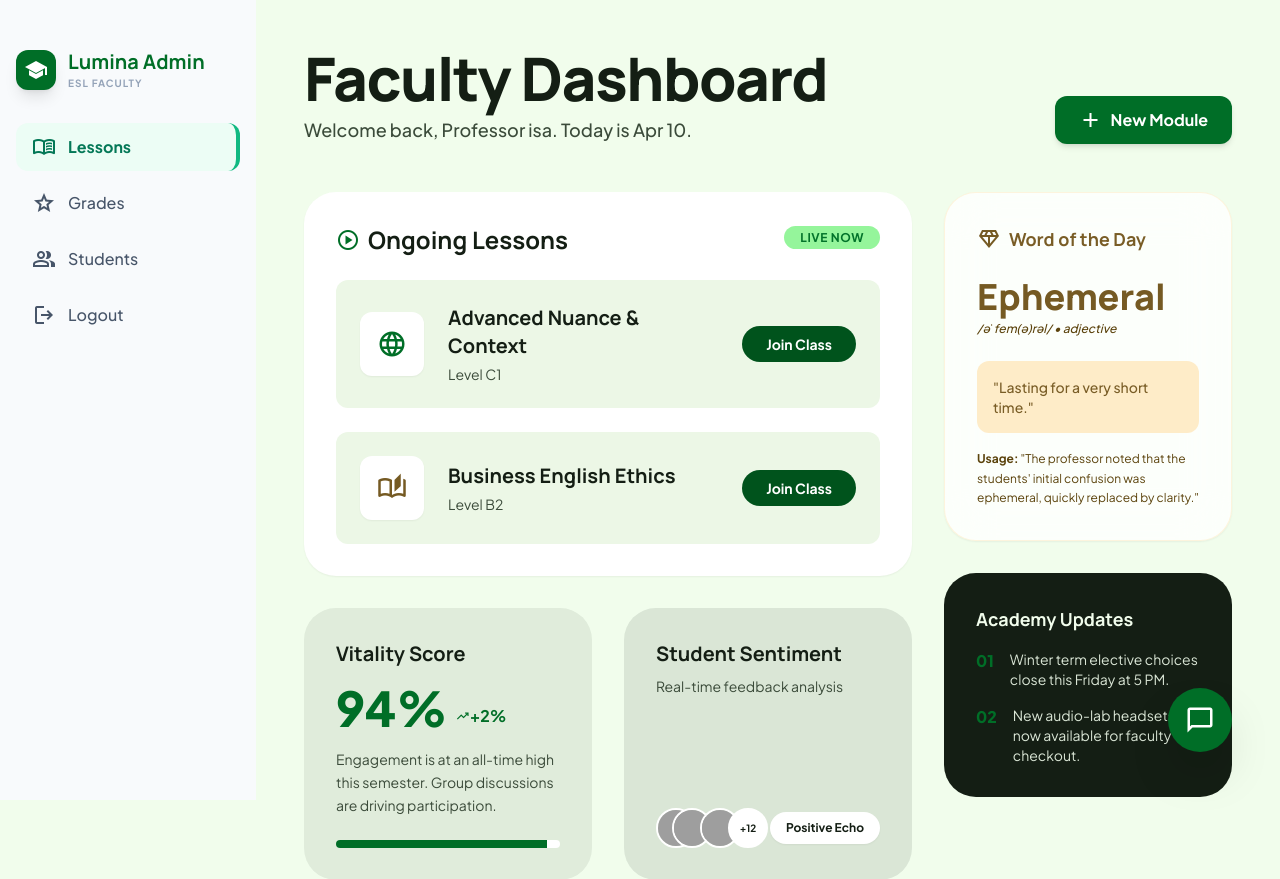
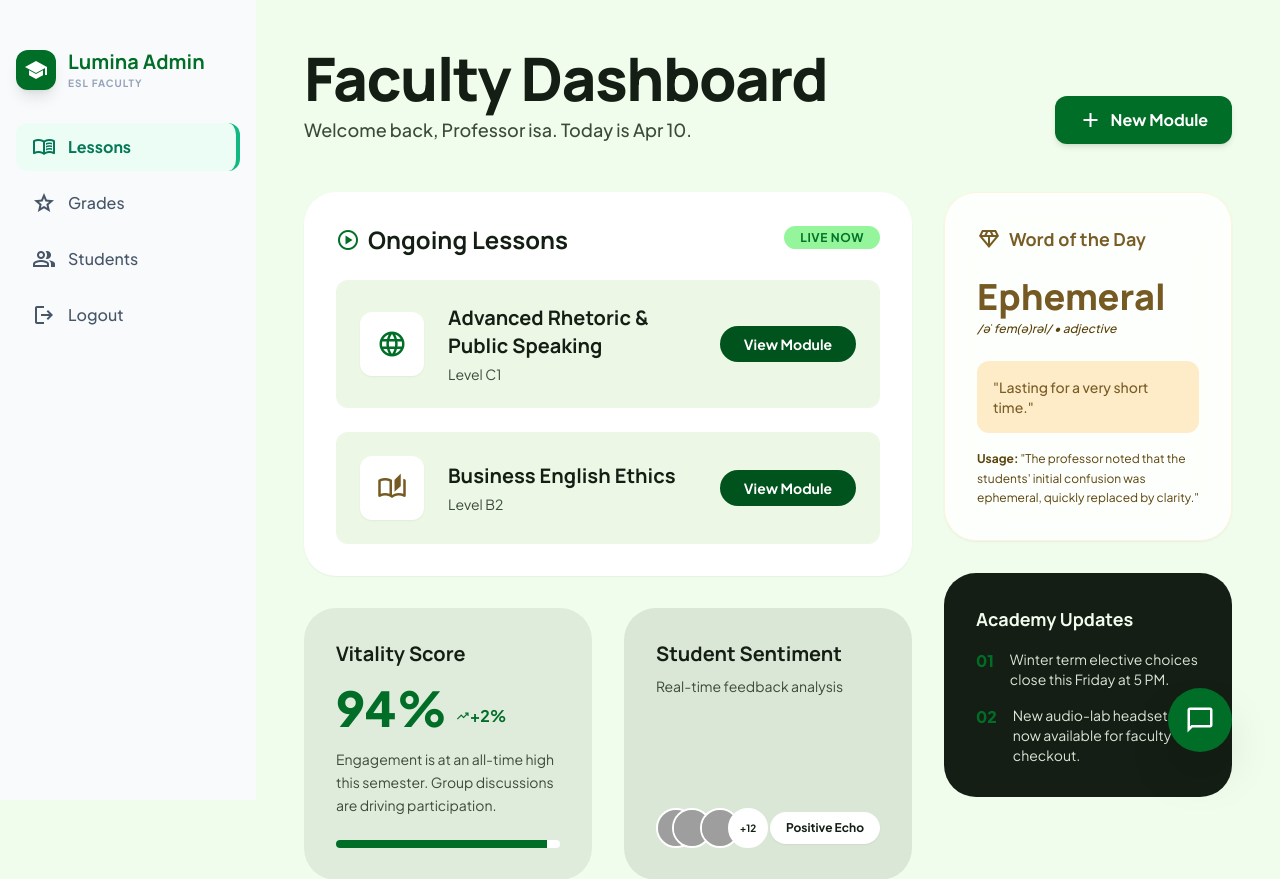
Before and after one commit to BlipBl0p/EmergingTrends_ESL_Website, a Django app: page /teachers/dashboard/ in a window 1280 px wide. Shown: the top 879 px of the page. Run offline with Django 5.2, Linux system fonts and the light colour scheme; a user stored in the database is signed in; style sheets or scripts are compiled from the project's sources; some libraries are stand-ins or nearby versions; grey boxes are pictures that could not be loaded.

Commit message:
linked up module

```diff
--- a/ESL_Website/esl_Teacher/templates/pages/teacher_dashboard.html
+++ b/ESL_Website/esl_Teacher/templates/pages/teacher_dashboard.html
@@ -175,13 +175,13 @@
                                         <span class="material-symbols-outlined text-3xl">language</span>
                                     </div>
                                     <div class="flex-1">
-                                        <h4 class="text-xl font-bold font-headline mb-1">Advanced Nuance &amp; Context
+                                        <h4 class="text-xl font-bold font-headline mb-1">Advanced Rhetoric &amp; Public Speaking
                                         </h4>
                                         <p class="text-on-surface-variant text-sm">Level C1</p>
                                     </div>
                                     <button
-                                        class="w-full sm:w-auto px-6 py-2 bg-on-primary-fixed-variant text-white rounded-full text-sm font-bold">Join
-                                        Class</button>
+                                        onclick="window.location.href='modules/'"
+                                        class="w-full sm:w-auto px-6 py-2 bg-on-primary-fixed-variant text-white rounded-full text-sm font-bold">View Module</button>
                                 </div>
                                 <div
                                     class="group flex flex-col sm:flex-row items-start sm:items-center gap-6 p-6 bg-surface-container-low rounded-xl transition-all hover:bg-surface-container duration-300">
@@ -194,8 +194,7 @@
                                         <p class="text-on-surface-variant text-sm">Level B2</p>
                                     </div>
                                     <button
-                                        class="w-full sm:w-auto px-6 py-2 bg-on-primary-fixed-variant text-white rounded-full text-sm font-bold">Join
-                                        Class</button>
+                                        class="w-full sm:w-auto px-6 py-2 bg-on-primary-fixed-variant text-white rounded-full text-sm font-bold">View Module</button>
                                 </div>
                             </div>
                         </div>
--- a/ESL_Website/esl_Teacher/templates/pages/teacher_module.html
+++ b/ESL_Website/esl_Teacher/templates/pages/teacher_module.html
@@ -121,7 +121,7 @@
     </div>
     <nav class="flex-1 space-y-2">
         <a class="flex items-center gap-3 px-4 py-3 text-emerald-700 dark:text-emerald-300 font-bold border-r-4 border-emerald-500 bg-emerald-50 dark:bg-emerald-900/20 rounded-xl hover:translate-x-1 transition-transform duration-200"
-            href="#">
+            href="../">
             <span class="material-symbols-outlined" data-icon="menu_book">menu_book</span>
             <span>Lessons</span>
         </a>
--- a/ESL_Website/esl_Teacher/urls.py
+++ b/ESL_Website/esl_Teacher/urls.py
@@ -5,5 +5,5 @@ urlpatterns = [
     path('dashboard/', views.t_dashboard, name = 't_dashboard'),
     path('students/', views.t_studentlist, name = 't_studentlist'),
     path('grades/', views.t_grades, name = 't_grades'),
-    path('modules/', views.t_modules, name = 't_modules'),
+    path('dashboard/modules/', views.t_modules, name = 't_modules'),
 ]
```
